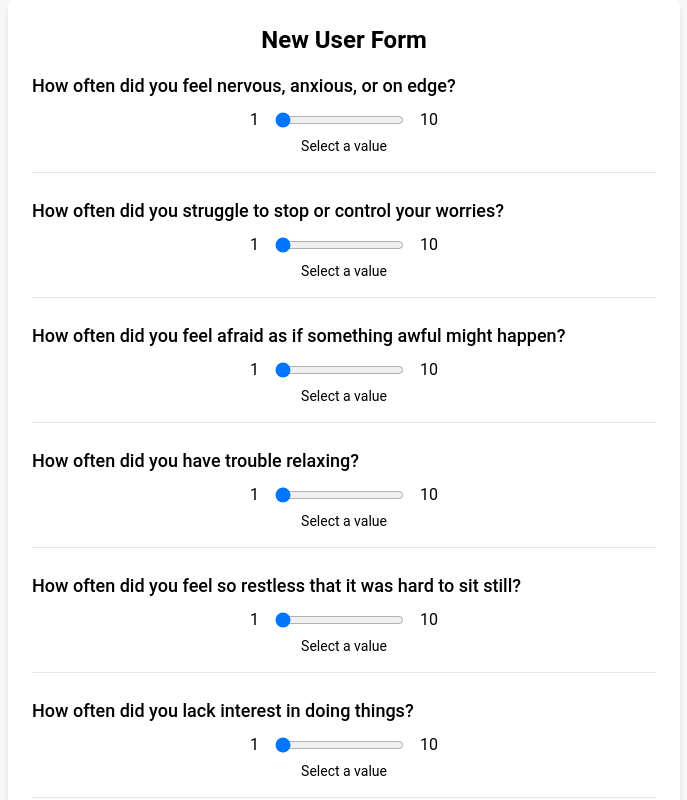
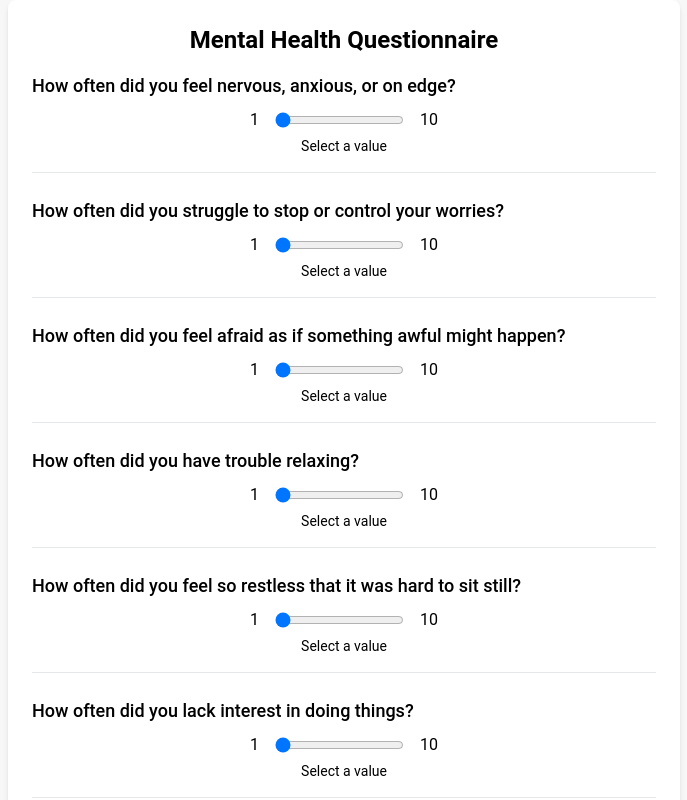
Before and after one commit to ypatodkar/ReMind-AI, a React app: page /userForm in a window 1280 px wide. Shown: the top 800 px of the page, without its empty margins (296-983 px from the left). Built offline with nearby package versions, Linux system fonts and the light colour scheme; no server answers; the HTML template or start-up script is replaced by a standard one.

Commit message:
change text

```diff
--- a/src/components/NewUserForm.jsx
+++ b/src/components/NewUserForm.jsx
@@ -79,7 +79,7 @@
 
   return (
     <div className="max-w-2xl mx-auto p-6 bg-white shadow-md rounded-lg">
-      <h1 className="text-2xl font-bold mb-4 text-center">New User Form</h1>
+      <h1 className="text-2xl font-bold mb-4 text-center">Mental Health Questionnaire</h1>
       {error && <p className="text-red-500 text-center">{error}</p>}
 
       {sentencesData.sentences.map((sentence, index) => (
```
